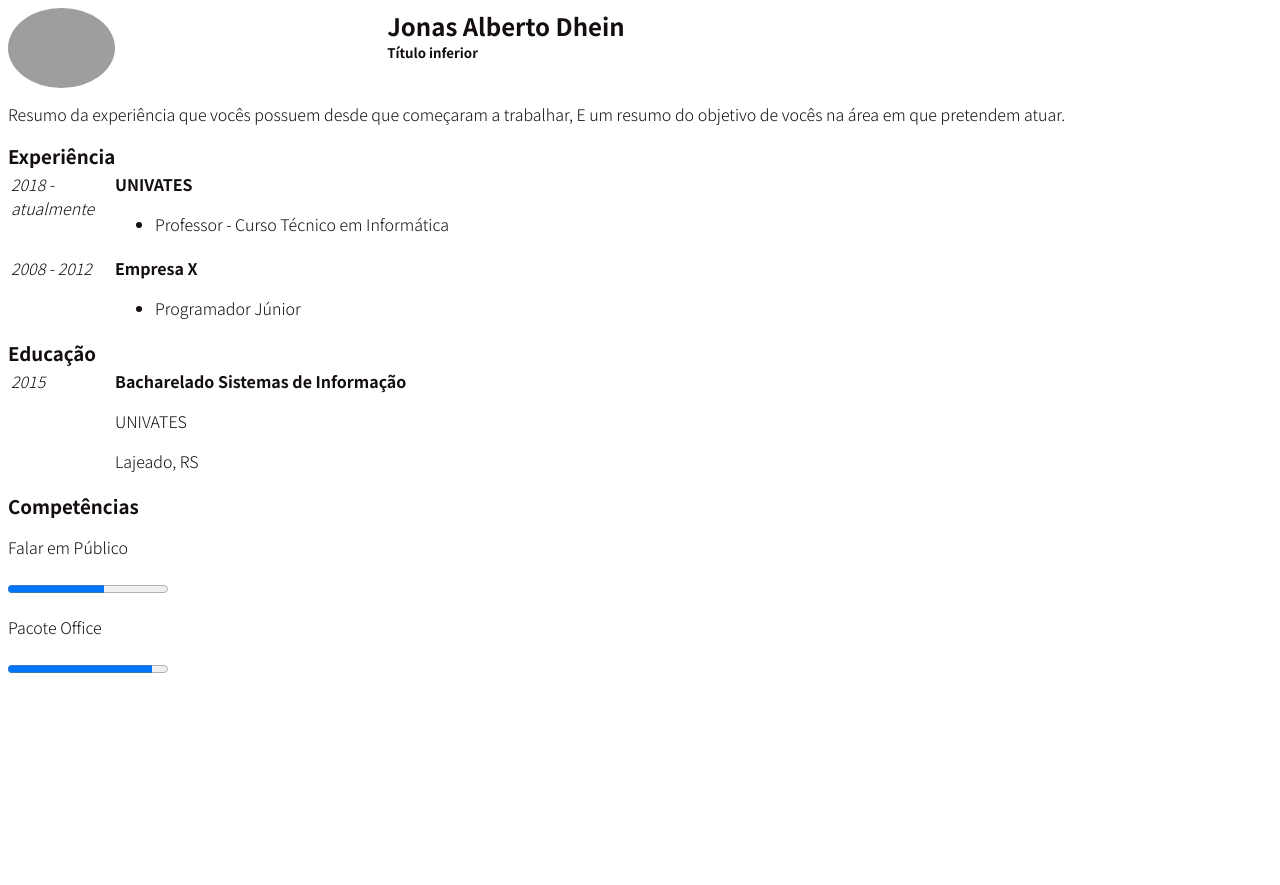
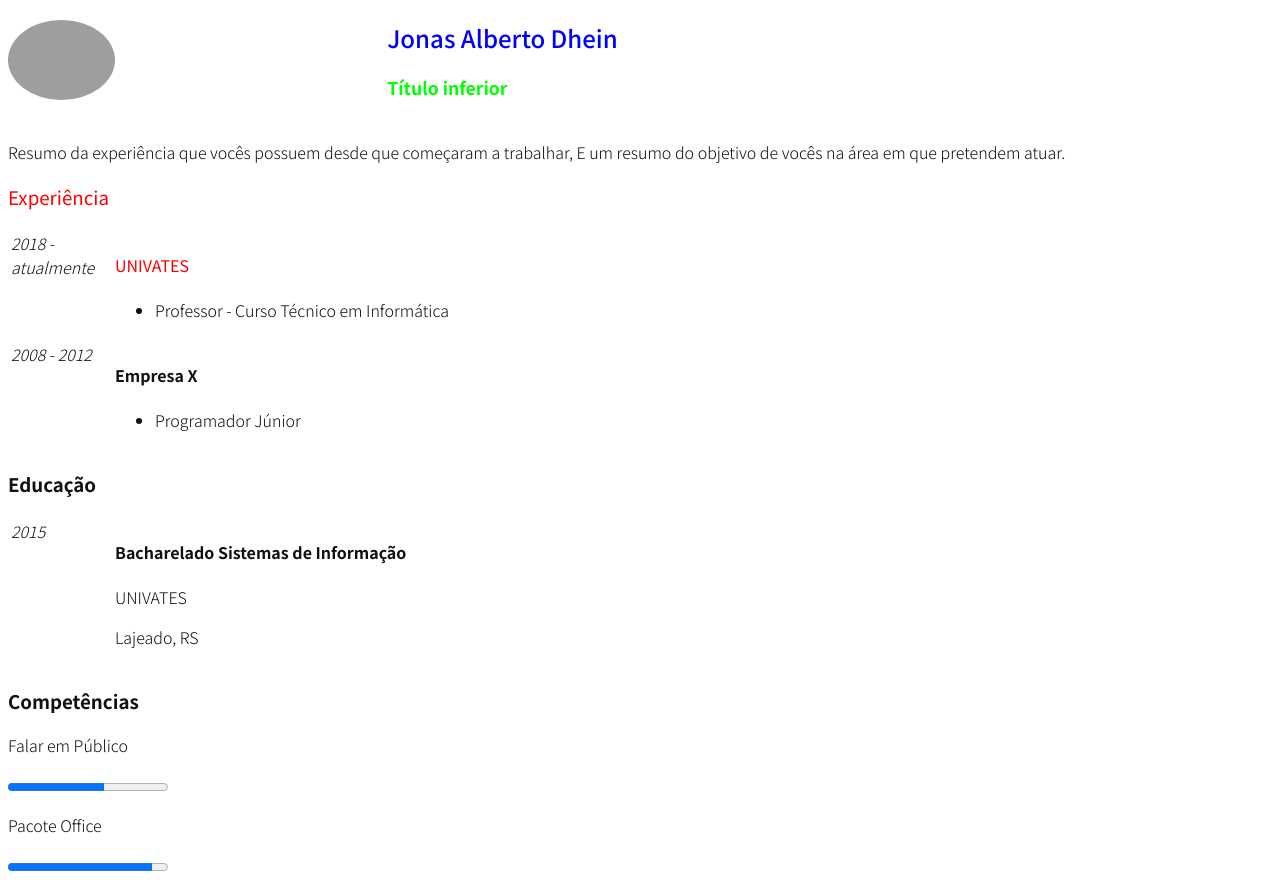
Before and after one commit to jonasdhein/jonasdhein.github.io, a plain HTML site: page index.html in a window 1280 px wide. Before the commit the page ends 800 px from the top, so only its background shows below. Drawn offline with Linux system fonts and the light colour scheme; grey boxes are pictures that could not be loaded.

Commit message:
Criação de classes

```diff
--- a/index.html
+++ b/index.html
@@ -18,13 +18,25 @@
             font-family: 'Noto Sans JP', sans-serif;
         }
 
-        h1,
-        h2,
-        h3,
-        h4,
-        h5,
-        h6 {
+        .azul {
+            color: #0000FF;
+            font-weight: 500;
+            font-family: 'Noto Sans JP', sans-serif;
+        }
+
+        .vermelho {
+            color: #FF0000;
+            font-weight: 400;
+            font-family: 'Noto Sans JP', sans-serif;
+        }
+    </style>
+
+    <style>
+        #titulo {
+            color: #00FF00;
+            font-size: 1.1em;
             margin: 0px;
+            padding: 0px;
         }
     </style>
 </head>
@@ -43,8 +55,8 @@
 
         <div style="margin-left: 30%;
                     width: 70%;">
-            <h2>Jonas Alberto Dhein</h2>
-            <h5>Título inferior</h5>
+            <h2 class="azul">Jonas Alberto Dhein</h2>
+            <h5 id="titulo">Título inferior</h5>
         </div>
 
     </header>
@@ -58,15 +70,15 @@
     <section style="width: 70%;">
         <!-- DIV = Bloco padrão dentro do HTML, normalmente sem pré-formatação-->
         <div>
-            <h3>Experiência</h3>
+            <h3 class="vermelho">Experiência</h3>
 
-            <table width="100%" >
+            <table width="100%">
                 <tr style="vertical-align: top;">
                     <td>
                         <em>2018 - atualmente</em>
                     </td>
                     <td>
-                        <h4>UNIVATES</h4>
+                        <h4 class="vermelho">UNIVATES</h4>
                         <ul>
                             <!--ul => Lista de itens -->
                             <li>Professor - Curso Técnico em Informática</li>
@@ -93,7 +105,7 @@
 
         <div>
             <h3>Educação</h3>
-            <table width="100%" >
+            <table width="100%">
                 <tr style="vertical-align: top;">
                     <td style="width: 100px;">
                         <em>2015</em>
```
